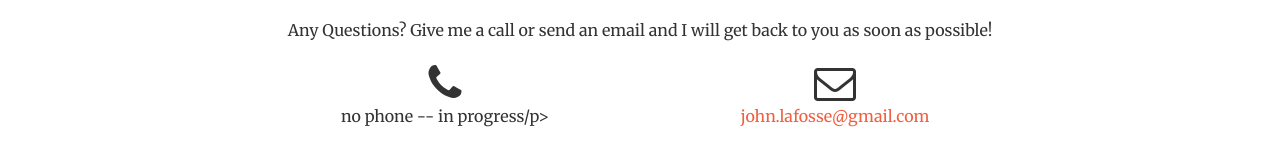
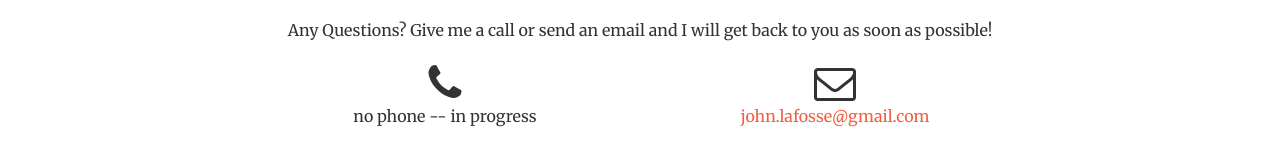
Before and after one commit to Koluskomtu/lafosse, a Jekyll site: the page index.html, which Jekyll copies as it is, in a window 1280 px wide and 900 px high, scrolled down 609 px. Shown: the part 652-818 px from the top of the window. Built offline with Jekyll 4.4.1, drawn with Linux system fonts in a browser that asks for light colours.

```diff
--- a/index.html
+++ b/index.html
@@ -88,7 +88,7 @@
 					</div>
 					<div class="col-lg-4 col-lg-offset-2 text-center">
 						<i class="fa fa-phone fa-3x wow bounceIn"></i>
-						<p>no phone -- in progress/p>
+						<p>no phone -- in progress</p>
 					</div>
 					<div class="col-lg-4 text-center">
 						<i class="fa fa-envelope-o fa-3x wow bounceIn" data-wow-delay=".1s"></i>
```
